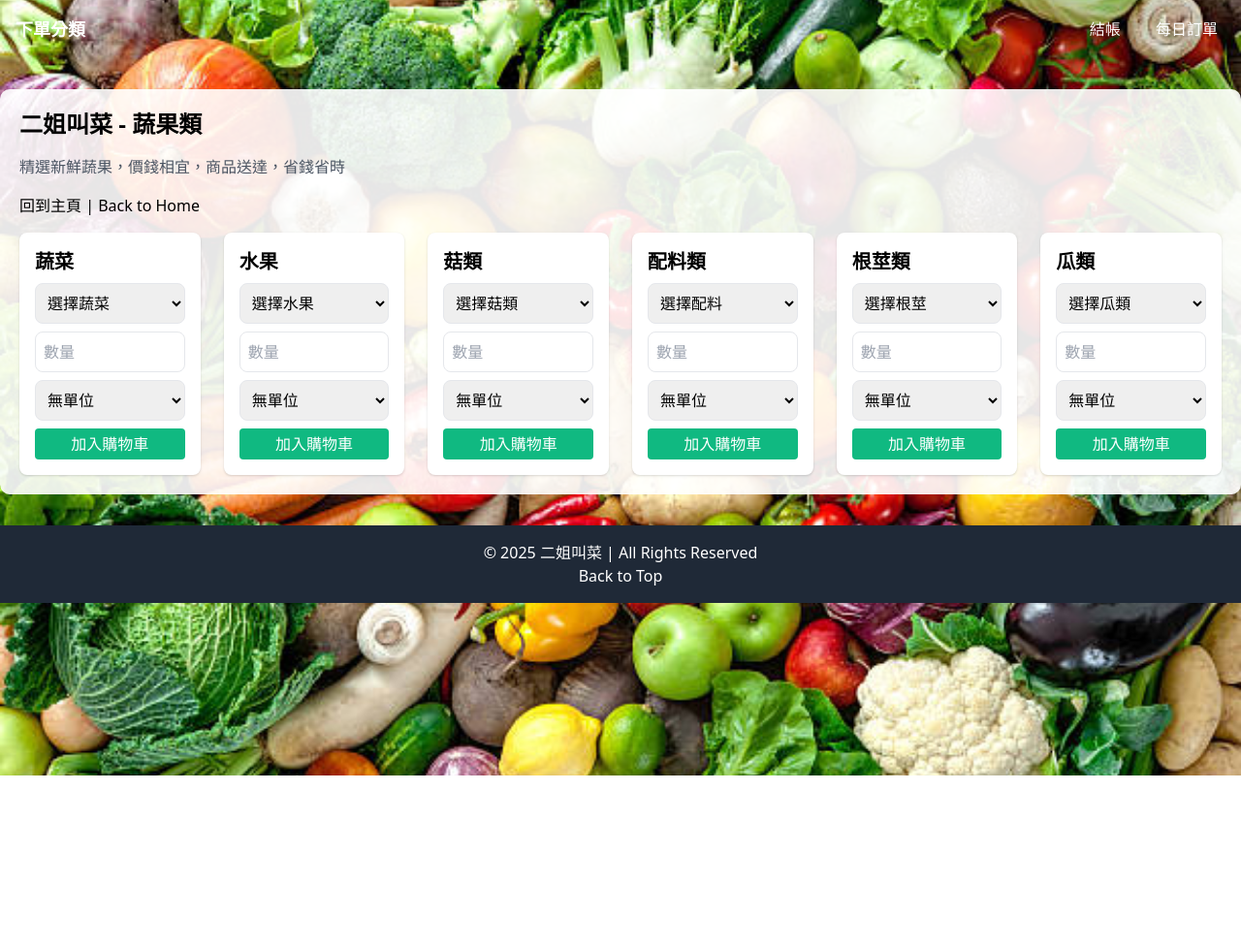
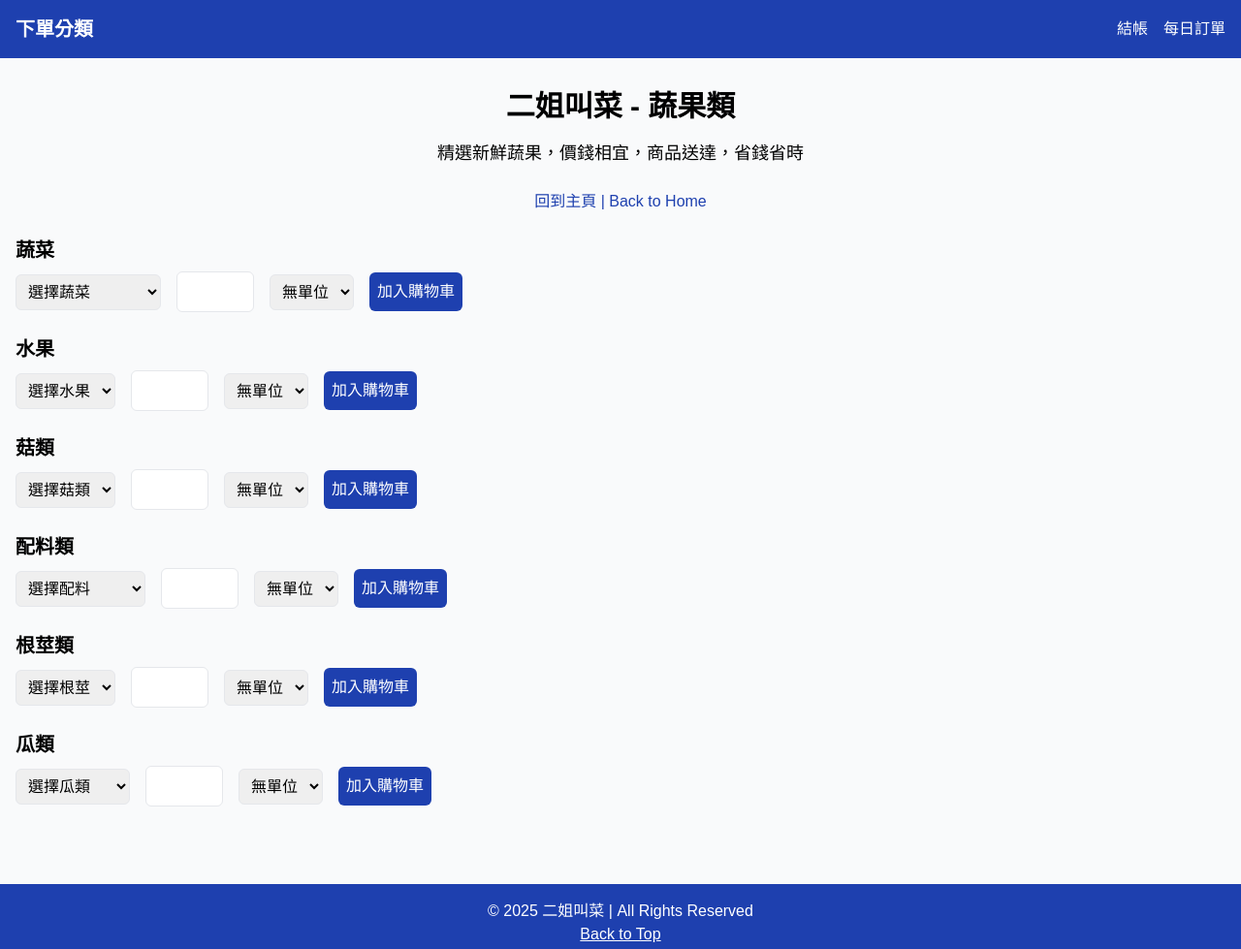
Before and after one commit to smallgut/POS-ordering, a website: page sis-order-system/veg.html in a window 1280 px wide. Shown: the whole page at 97% size. Before the commit the page ends 800 px from the top, so only its background shows below. Drawn offline with nearby package versions, Linux system fonts and the light colour scheme; files that its build step writes are made by us from their sources.

Commit message:
Update veg.html

```diff
--- a/sis-order-system/veg.html
+++ b/sis-order-system/veg.html
@@ -4,46 +4,36 @@
     <meta charset="UTF-8">
     <meta name="viewport" content="width=device-width, initial-scale=1.0">
     <title>二姐叫菜 - 蔬果類</title>
-    <link href="https://cdn.jsdelivr.net/npm/tailwindcss@2.2.19/dist/tailwind.min.css" rel="stylesheet">
-    <style>
-        body {
-            background-image: url('/images/vegetables.jpg');
-            background-size: cover;
-            background-position: center;
-            background-repeat: no-repeat;
-            background-attachment: fixed;
-        }
-        .content-overlay {
-            background-color: rgba(255, 255, 255, 0.9);
-            padding: 20px;
-            border-radius: 10px;
-        }
-    </style>
-    <script src="/veg.js" defer></script>
+    <link rel="stylesheet" href="/dist/assets/index.css">
 </head>
-<body class="font-sans">
-    <nav class="bg-primary text-white p-4">
-        <div class="container mx-auto flex justify-between items-center">
-            <a href="index.html" class="text-lg font-bold">下單分類</a>
-            <div class="space-x-4">
-                <a href="checkout.html" class="px-2 hover:underline">結帳</a>
-                <a href="summary.html" class="px-2 hover:underline">每日訂單</a>
+<body class="bg-gray-50">
+    <header class="bg-primary text-white py-4">
+        <div class="container mx-auto px-4">
+            <nav class="flex justify-between items-center">
+                <h1 class="text-xl font-bold">下單分類</h1>
+                <ul class="flex space-x-4">
+                    <li><a href="checkout.html" class="hover:underline">結帳</a></li>
+                    <li><a href="summary.html" class="hover:underline">每日訂單</a></li>
+                </ul>
+            </nav>
         </div>
+    </header>
+
+    <main class="py-8">
+        <section class="hero text-center">
+            <div class="container mx-auto px-4">
+                <h2 class="text-3xl font-bold mb-4">二姐叫菜 - 蔬果類</h2>
+                <p class="text-lg mb-6">精選新鮮蔬果，價錢相宜，商品送達，省錢省時</p>
+                <a href="index.html" class="text-primary hover:underline">回到主頁 | Back to Home</a>
             </div>
-    </nav>
+        </section>
 
-    <section class="container mx-auto py-8">
-        <div class="content-overlay">
-            <h1 class="text-2xl font-bold mb-4">二姐叫菜 - 蔬果類</h1>
-            <p class="mb-4 text-gray-600">精選新鮮蔬果，價錢相宜，商品送達，省錢省時</p>
-            <a href="index.html" class="text-primary hover:underline mb-4 inline-block">回到主頁 | Back to Home</a>
-
-            <!-- Six Parallel Dropdown Lists -->
-            <div class="grid grid-cols-1 md:grid-cols-3 lg:grid-cols-6 gap-6">
-                <!-- Vegetables Dropdown -->
-                <div class="bg-white p-4 rounded-lg shadow">
-                    <h2 class="text-xl font-semibold mb-2">蔬菜</h2>
-                    <select id="vegDropdown" class="w-full p-2 border rounded-lg mb-2">
+        <section class="categories py-6">
+            <div class="container mx-auto px-4">
+                <div class="mb-6">
+                    <h3 class="text-xl font-bold mb-2">蔬菜</h3>
+                    <div class="flex flex-col sm:flex-row gap-4 items-center">
+                        <select id="vegetableSelect" class="p-2 border rounded-md">
                             <option value="">選擇蔬菜</option>
                             <option value="麻糬茄子">麻糬茄子</option>
                             <option value="茄子">茄子</option>
@@ -98,23 +88,22 @@
                             <option value="蘆筍 (台灣)">蘆筍 (台灣)</option>
                             <option value="埔里晈白筍">埔里晈白筍</option>
                             <option value="筊白筍">筊白筍</option>
-                        <!-- Add more vegetables as needed -->
                         </select>
-                    <input type="number" id="vegQty" class="w-full p-2 border rounded-lg mb-2" placeholder="數量" step="0.5" min="0.5" value="">
-                    <select id="vegUnit" class="w-full p-2 border rounded-lg mb-2">
+                        <input type="number" step="0.5" min="0.5" class="qty-input w-20 p-2 border rounded-md" data-item="vegetable">
+                        <select class="unit-select p-2 border rounded-md" data-item="vegetable">
                             <option value="無單位">無單位</option>
                             <option value="斤">斤</option>
                             <option value="條">條</option>
                             <option value="顆">顆</option>
                             <option value="箱">箱</option>
                         </select>
-                    <button id="vegAddToCart" class="w-full bg-green-500 text-white px-2 py-1 rounded hover:bg-green-700">加入購物車</button>
+                        <button class="add-to-cart bg-primary text-white p-2 rounded-md hover:bg-blue-700" data-item="vegetable">加入購物車</button>
                     </div>
-
-                <!-- Fruits Dropdown -->
-                <div class="bg-white p-4 rounded-lg shadow">
-                    <h2 class="text-xl font-semibold mb-2">水果</h2>
-                    <select id="fruitDropdown" class="w-full p-2 border rounded-lg mb-2">
+                </div>
+                <div class="mb-6">
+                    <h3 class="text-xl font-bold mb-2">水果</h3>
+                    <div class="flex flex-col sm:flex-row gap-4 items-center">
+                        <select id="fruitSelect" class="p-2 border rounded-md">
                             <option value="">選擇水果</option>
                             <option value="檸檬">檸檬</option>
                             <option value="柳丁">柳丁</option>
@@ -127,21 +116,20 @@
                             <option value="芭樂">芭樂</option>
                             <option value="葡萄柚">葡萄柚</option>
                             <option value="巨峰葡萄">巨峰葡萄</option>
-                        <!-- Add more fruits as needed -->
                         </select>
-                    <input type="number" id="fruitQty" class="w-full p-2 border rounded-lg mb-2" placeholder="數量" step="0.5" min="0.5" value="">
-                    <select id="fruitUnit" class="w-full p-2 border rounded-lg mb-2">
+                        <input type="number" step="0.5" min="0.5" class="qty-input w-20 p-2 border rounded-md" data-item="fruit">
+                        <select class="unit-select p-2 border rounded-md" data-item="fruit">
                             <option value="無單位">無單位</option>
                             <option value="斤">斤</option>
                             <option value="顆">顆</option>
                         </select>
-                    <button id="fruitAddToCart" class="w-full bg-green-500 text-white px-2 py-1 rounded hover:bg-green-700">加入購物車</button>
+                        <button class="add-to-cart bg-primary text-white p-2 rounded-md hover:bg-blue-700" data-item="fruit">加入購物車</button>
                     </div>
-
-                <!-- Mushrooms Dropdown -->
-                <div class="bg-white p-4 rounded-lg shadow">
-                    <h2 class="text-xl font-semibold mb-2">菇類</h2>
-                    <select id="mushroomDropdown" class="w-full p-2 border rounded-lg mb-2">
+                </div>
+                <div class="mb-6">
+                    <h3 class="text-xl font-bold mb-2">菇類</h3>
+                    <div class="flex flex-col sm:flex-row gap-4 items-center">
+                        <select id="mushroomSelect" class="p-2 border rounded-md">
                             <option value="">選擇菇類</option>
                             <option value="香菇">香菇</option>
                             <option value="杏鮑菇">杏鮑菇</option>
@@ -150,22 +138,20 @@
                             <option value="金針菇">金針菇</option>
                             <option value="白精靈菇">白精靈菇</option>
                             <option value="美白菇">美白菇</option>
-                        <!-- Add more mushrooms as needed -->
                         </select>
-                    <input type="number" id="mushroomQty" class="w-full p-2 border rounded-lg mb-2" placeholder="數量" step="0.5" min="0.5" value="">
-                    <select id="mushroomUnit" class="w-full p-2 border rounded-lg mb-2">
+                        <input type="number" step="0.5" min="0.5" class="qty-input w-20 p-2 border rounded-md" data-item="mushroom">
+                        <select class="unit-select p-2 border rounded-md" data-item="mushroom">
                             <option value="無單位">無單位</option>
                             <option value="斤">斤</option>
                             <option value="袋">袋</option>
-
                         </select>
-                    <button id="mushroomAddToCart" class="w-full bg-green-500 text-white px-2 py-1 rounded hover:bg-green-700">加入購物車</button>
+                        <button class="add-to-cart bg-primary text-white p-2 rounded-md hover:bg-blue-700" data-item="mushroom">加入購物車</button>
                     </div>
-
-                <!-- Seasonings Dropdown -->
-                <div class="bg-white p-4 rounded-lg shadow">
-                    <h2 class="text-xl font-semibold mb-2">配料類</h2>
-                    <select id="seasoningDropdown" class="w-full p-2 border rounded-lg mb-2">
+                </div>
+                <div class="mb-6">
+                    <h3 class="text-xl font-bold mb-2">配料類</h3>
+                    <div class="flex flex-col sm:flex-row gap-4 items-center">
+                        <select id="seasoningSelect" class="p-2 border rounded-md">
                             <option value="">選擇配料</option>
                             <option value="薑">薑</option>
                             <option value="老薑">老薑</option>
@@ -203,49 +189,46 @@
                             <option value="牛蒡絲">牛蒡絲</option>
                             <option value="蓮子">蓮子</option>
                             <option value="山葵 (哇沙米)">山葵 (哇沙米)</option>
-                        <!-- Add more seasonings as needed -->
                         </select>
-                    <input type="number" id="seasoningQty" class="w-full p-2 border rounded-lg mb-2" placeholder="數量" step="0.5" min="0.5" value="">
-                    <select id="seasoningUnit" class="w-full p-2 border rounded-lg mb-2">
+                        <input type="number" step="0.5" min="0.5" class="qty-input w-20 p-2 border rounded-md" data-item="seasoning">
+                        <select class="unit-select p-2 border rounded-md" data-item="seasoning">
                             <option value="無單位">無單位</option>
                             <option value="斤">斤</option>
                             <option value="袋">袋</option>
                         </select>
-                    <button id="seasoningAddToCart" class="w-full bg-green-500 text-white px-2 py-1 rounded hover:bg-green-700">加入購物車</button>
+                        <button class="add-to-cart bg-primary text-white p-2 rounded-md hover:bg-blue-700" data-item="seasoning">加入購物車</button>
                     </div>
-
-                <!-- Root Vegetables Dropdown -->
-                <div class="bg-white p-4 rounded-lg shadow">
-                    <h2 class="text-xl font-semibold mb-2">根莖類</h2>
-                    <select id="rootVegDropdown" class="w-full p-2 border rounded-lg mb-2">
+                </div>
+                <div class="mb-6">
+                    <h3 class="text-xl font-bold mb-2">根莖類</h3>
+                    <div class="flex flex-col sm:flex-row gap-4 items-center">
+                        <select id="rootVegetableSelect" class="p-2 border rounded-md">
                             <option value="">選擇根莖</option>
-                        <option value="馬鈴薯 (馬K)">馬鈴薯 (馬K)</option>
+                            <option value="馬鈴薯">馬鈴薯</option>
                             <option value="刈薯">刈薯</option>
                             <option value="甜薯">甜薯</option>
-                        <option value="紅蘿蔔 (紅K)">紅蘿蔔 (紅K)</option>
-                        <option value="白蘿蔔 (白K)">白蘿蔔 (白K)</option>
+                            <option value="紅蘿蔔">紅蘿蔔</option>
+                            <option value="白蘿蔔">白蘿蔔</option>
                             <option value="山藥">山藥</option>
                             <option value="地瓜">地瓜</option>
                             <option value="小條地瓜">小條地瓜</option>
                             <option value="芋頭">芋頭</option>
                             <option value="紅地瓜">紅地瓜</option>
                             <option value="馬蹄">馬蹄</option>
-                        <!-- Add more root vegetables as needed -->
                         </select>
-                    <input type="number" id="rootVegQty" class="w-full p-2 border rounded-lg mb-2" placeholder="數量" step="0.5" min="0.5" value="">
-                    <select id="rootVegUnit" class="w-full p-2 border rounded-lg mb-2">
+                        <input type="number" step="0.5" min="0.5" class="qty-input w-20 p-2 border rounded-md" data-item="rootVegetable">
+                        <select class="unit-select p-2 border rounded-md" data-item="rootVegetable">
                             <option value="無單位">無單位</option>
                             <option value="斤">斤</option>
                             <option value="條">條</option>
-
                         </select>
-                    <button id="rootVegAddToCart" class="w-full bg-green-500 text-white px-2 py-1 rounded hover:bg-green-700">加入購物車</button>
+                        <button class="add-to-cart bg-primary text-white p-2 rounded-md hover:bg-blue-700" data-item="rootVegetable">加入購物車</button>
                     </div>
-
-                <!-- Gourds Dropdown -->
-                <div class="bg-white p-4 rounded-lg shadow">
-                    <h2 class="text-xl font-semibold mb-2">瓜類</h2>
-                    <select id="gourdDropdown" class="w-full p-2 border rounded-lg mb-2">
+                </div>
+                <div class="mb-6">
+                    <h3 class="text-xl font-bold mb-2">瓜類</h3>
+                    <div class="flex flex-col sm:flex-row gap-4 items-center">
+                        <select id="melonSelect" class="p-2 border rounded-md">
                             <option value="">選擇瓜類</option>
                             <option value="小黃瓜">小黃瓜</option>
                             <option value="青苦瓜">青苦瓜</option>
@@ -257,132 +240,29 @@
                             <option value="菜瓜">菜瓜</option>
                             <option value="佛手瓜">佛手瓜</option>
                             <option value="絝瓜 (蒲仔)">絝瓜 (蒲仔)</option>
-
-
-                        <!-- Add more gourds as needed -->
                         </select>
-                    <input type="number" id="gourdQty" class="w-full p-2 border rounded-lg mb-2" placeholder="數量" step="0.5" min="0.5" value="">
-                    <select id="gourdUnit" class="w-full p-2 border rounded-lg mb-2">
+                        <input type="number" step="0.5" min="0.5" class="qty-input w-20 p-2 border rounded-md" data-item="melon">
+                        <select class="unit-select p-2 border rounded-md" data-item="melon">
                             <option value="無單位">無單位</option>
                             <option value="斤">斤</option>
                             <option value="條">條</option>
                             <option value="顆">顆</option>
                             <option value="箱">箱</option>
                         </select>
-                    <button id="gourdAddToCart" class="w-full bg-green-500 text-white px-2 py-1 rounded hover:bg-green-700">加入購物車</button>
+                        <button class="add-to-cart bg-primary text-white p-2 rounded-md hover:bg-blue-700" data-item="melon">加入購物車</button>
                     </div>
                 </div>
             </div>
         </section>
+    </main>
 
-    <footer class="bg-gray-800 text-white p-4 text-center">
+    <footer class="bg-primary text-white py-4 text-center">
+        <div class="container mx-auto px-4">
             <p>© 2025 二姐叫菜 | All Rights Reserved</p>
-        <a href="#top" class="text-primary hover:underline">Back to Top</a>
+            <a href="#" class="underline">Back to Top</a>
+        </div>
     </footer>
 
-    <script>
-        // Add to Cart functionality for each category
-        document.getElementById('vegAddToCart').addEventListener('click', () => {
-            const item = document.getElementById('vegDropdown').value;
-            const qty = parseFloat(document.getElementById('vegQty').value) || 0;
-            const unit = document.getElementById('vegUnit').value;
-            if (item && qty >= 0.5) {
-                const cart = JSON.parse(localStorage.getItem('cart') || '[]');
-                cart.push({ name: item, qty, unit });
-                localStorage.setItem('cart', JSON.stringify(cart));
-                alert(`${item} (${qty} ${unit}) 已加入購物車！`);
-                // Reset dropdown and quantity
-                document.getElementById('vegDropdown').selectedIndex = 0;
-                document.getElementById('vegQty').value = '';
-            } else {
-                alert('請選擇商品並輸入至少0.5的數量');
-            }
-        });
-
-        document.getElementById('fruitAddToCart').addEventListener('click', () => {
-            const item = document.getElementById('fruitDropdown').value;
-            const qty = parseFloat(document.getElementById('fruitQty').value) || 0;
-            const unit = document.getElementById('fruitUnit').value;
-            if (item && qty >= 0.5) {
-                const cart = JSON.parse(localStorage.getItem('cart') || '[]');
-                cart.push({ name: item, qty, unit });
-                localStorage.setItem('cart', JSON.stringify(cart));
-                alert(`${item} (${qty} ${unit}) 已加入購物車！`);
-                // Reset dropdown and quantity
-                document.getElementById('fruitDropdown').selectedIndex = 0;
-                document.getElementById('fruitQty').value = '';
-            } else {
-                alert('請選擇商品並輸入至少0.5的數量');
-            }
-        });
-
-        document.getElementById('mushroomAddToCart').addEventListener('click', () => {
-            const item = document.getElementById('mushroomDropdown').value;
-            const qty = parseFloat(document.getElementById('mushroomQty').value) || 0;
-            const unit = document.getElementById('mushroomUnit').value;
-            if (item && qty >= 0.5) {
-                const cart = JSON.parse(localStorage.getItem('cart') || '[]');
-                cart.push({ name: item, qty, unit });
-                localStorage.setItem('cart', JSON.stringify(cart));
-                alert(`${item} (${qty} ${unit}) 已加入購物車！`);
-                // Reset dropdown and quantity
-                document.getElementById('mushroomDropdown').selectedIndex = 0;
-                document.getElementById('mushroomQty').value = '';
-            } else {
-                alert('請選擇商品並輸入至少0.5的數量');
-            }
-        });
-
-        document.getElementById('seasoningAddToCart').addEventListener('click', () => {
-            const item = document.getElementById('seasoningDropdown').value;
-            const qty = parseFloat(document.getElementById('seasoningQty').value) || 0;
-            const unit = document.getElementById('seasoningUnit').value;
-            if (item && qty >= 0.5) {
-                const cart = JSON.parse(localStorage.getItem('cart') || '[]');
-                cart.push({ name: item, qty, unit });
-                localStorage.setItem('cart', JSON.stringify(cart));
-                alert(`${item} (${qty} ${unit}) 已加入購物車！`);
-                // Reset dropdown and quantity
-                document.getElementById('seasoningDropdown').selectedIndex = 0;
-                document.getElementById('seasoningQty').value = '';
-            } else {
-                alert('請選擇商品並輸入至少0.5的數量');
-            }
-        });
-
-        document.getElementById('rootVegAddToCart').addEventListener('click', () => {
-            const item = document.getElementById('rootVegDropdown').value;
-            const qty = parseFloat(document.getElementById('rootVegQty').value) || 0;
-            const unit = document.getElementById('rootVegUnit').value;
-            if (item && qty >= 0.5) {
-                const cart = JSON.parse(localStorage.getItem('cart') || '[]');
-                cart.push({ name: item, qty, unit });
-                localStorage.setItem('cart', JSON.stringify(cart));
-                alert(`${item} (${qty} ${unit}) 已加入購物車！`);
-                // Reset dropdown and quantity
-                document.getElementById('rootVegDropdown').selectedIndex = 0;
-                document.getElementById('rootVegQty').value = '';
-            } else {
-                alert('請選擇商品並輸入至少0.5的數量');
-            }
-        });
-
-        document.getElementById('gourdAddToCart').addEventListener('click', () => {
-            const item = document.getElementById('gourdDropdown').value;
-            const qty = parseFloat(document.getElementById('gourdQty').value) || 0;
-            const unit = document.getElementById('gourdUnit').value;
-            if (item && qty >= 0.5) {
-                const cart = JSON.parse(localStorage.getItem('cart') || '[]');
-                cart.push({ name: item, qty, unit });
-                localStorage.setItem('cart', JSON.stringify(cart));
-                alert(`${item} (${qty} ${unit}) 已加入購物車！`);
-                // Reset dropdown and quantity
-                document.getElementById('gourdDropdown').selectedIndex = 0;
-                document.getElementById('gourdQty').value = '';
-            } else {
-                alert('請選擇商品並輸入至少0.5的數量');
-            }
-        });
-    </script>
+    <script type="module" src="/veg.js"></script>
 </body>
 </html>
```
Lines whose indentation alone changed are shown as unchanged.
